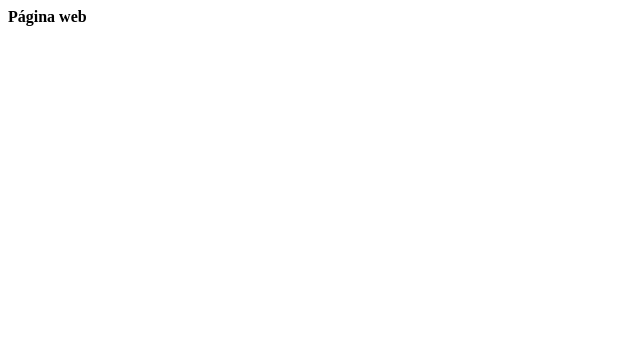
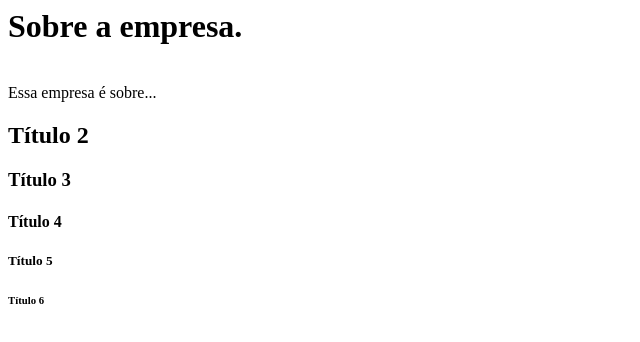
Before and after one commit to FernandoWernner/Projeto2_HTML, a plain HTML site: page projeto.html in a window 1280 px wide. Shown: the whole page, without its empty margins (0-640 px from the left). Drawn offline with Linux system fonts and the light colour scheme.

Commit message:
Cabeçalho

```diff
--- a/projeto.html
+++ b/projeto.html
@@ -7,7 +7,13 @@
 </head>
 
 <body>
-    <b>Página web</b>
+    <h1>Sobre a empresa.</h1><br>
+    Essa empresa é sobre...
+    <h2>Título 2</h2>
+    <h3>Título 3</h3>
+    <h4>Título 4</h4>
+    <h5>Título 5</h5>
+    <h6>Título 6</h6>
 </body>
 
 </html>
```
